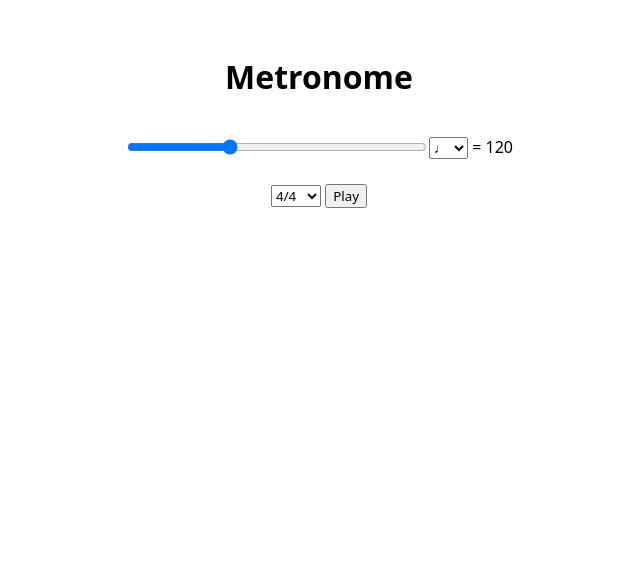
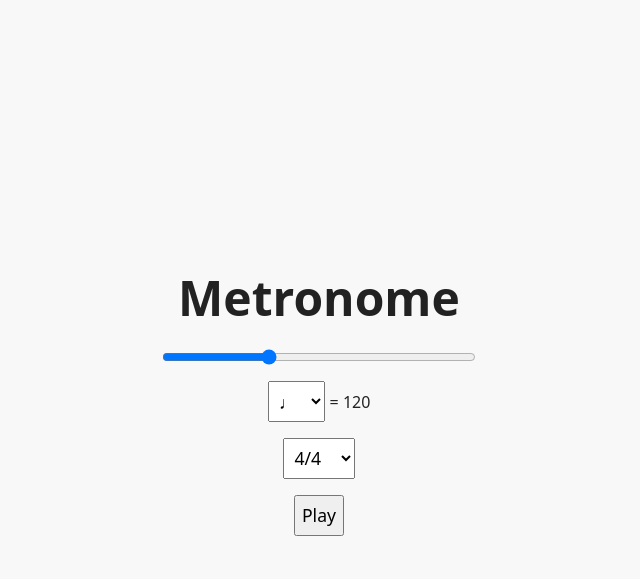
Before and after one commit to caleb-walz12/metronome, a website built with Vite: page index.html in a window 1280 px wide. Shown: the whole page, without its empty margins (321-961 px from the left). Built offline with nearby package versions, Linux system fonts and the light colour scheme.

Commit message:
Better styling

```diff
--- a/index.html
+++ b/index.html
@@ -9,20 +9,17 @@
   <body>
     <div id="app">
       <h1>Metronome</h1>
-      <div class="tempo controls">
-        <input type="range" name="tempo" id="tempo" min="30" max="300" value="120" />
-        <div>
+      <input type="range" name="tempo" class="control" id="tempo" min="30" max="300" value="120" />
+      <div class="control">
         <select name="tempo-note" id="tempo-note">
           <option value="eighth">&#9834;</option>
           <option selected value="quarter">&#9833;</option>
           <option value="dotted-quarter">&#9833;.</option>
           <option value="half">&#x1D15E;</option>
         </select>
-          <label for="tempo-note">= <span id="tempo-num">120</span></label>
+        <label for="tempo-note" id="tempo-num">= 120</label>
       </div>
-      </div>
-      <div class="play controls">
-        <select name="time-sigs" id="time-sigs">
+      <select name="time-sigs" class="control" id="time-sigs">
         <option value="1/4">1/4</option>
         <option value="2/4">2/4</option>
         <option value="3/4">3/4</option>
@@ -32,8 +29,9 @@
         <option value="12/8">12/8</option>
         <option value="2/2">2/2</option>
       </select>
-        <button type="button" name="play-pause" id="play-pause" role="switch" aria-checked="false">Play</button>
-      </div>
+      <button type="button" name="play-pause" class="control" id="play-pause" role="switch" aria-checked="false">
+        Play
+      </button>
     </div>
     <script type="module" src="/src/main.ts"></script>
   </body>
--- a/src/input.ts
+++ b/src/input.ts
@@ -13,7 +13,7 @@ export function setupTempoSlider() {
   tempoSlider = document.querySelector<HTMLInputElement>("#tempo")!;
   tempoSlider.addEventListener("input", () => {
     tempo = parseInt(tempoSlider.value);
-    document.querySelector("#tempo-num")!.textContent = tempoSlider.value;
+    document.querySelector("#tempo-num")!.textContent = `= ${tempoSlider.value}`;
   });
 }
 
--- a/src/style.css
+++ b/src/style.css
@@ -3,33 +3,50 @@
   line-height: 1.5;
 
   color-scheme: light dark;
+  color: #222222;
+  background-color: #f8f8f8;
 }
 
 body {
   margin: 0;
   display: flex;
-  flex-direction: column;
-  place-items: center;
+  place-content: center;
+  min-height: 100vh;
+}
+
+h1 {
+  font-size: 3em;
+  line-height: 1.1;
+  margin: 1rem;
 }
 
 #app {
+  max-width: 1280px;
+  align-self: center;
+  display: flex;
+  flex-direction: column;
+  place-items: center;
   padding: 2rem;
-  text-align: center;
 }
 
 #tempo {
-  width: 300px;
+  width: 100%;
 }
 
-.controls {
-  padding: 0.75rem;
-}
-
-.tempo {
-  display: flex;
+.control {
+  margin: 0.5rem;
 }
 
 button,
 select {
   font-family: inherit;
+  font-size: 1.1rem;
+  padding: 0.4rem;
 }
+
+@media (prefers-color-scheme: dark) {
+  :root {
+    color: #f8f8f8;
+    background-color: #222222;
+  }
+}
```
Lines whose indentation alone changed are shown as unchanged.
